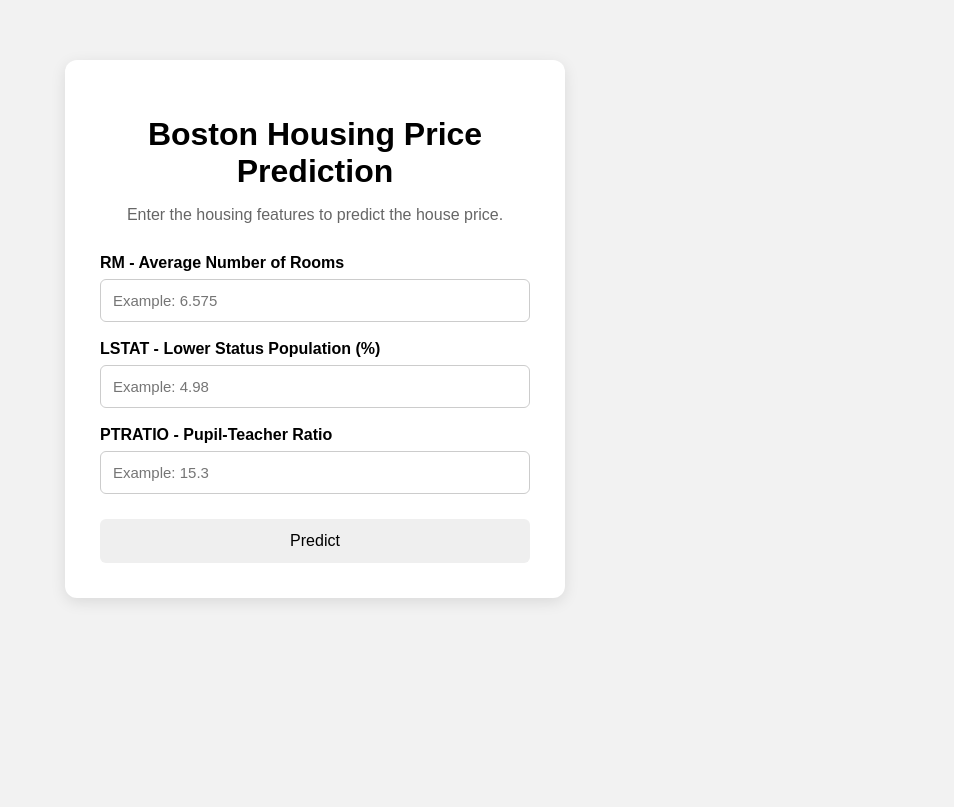
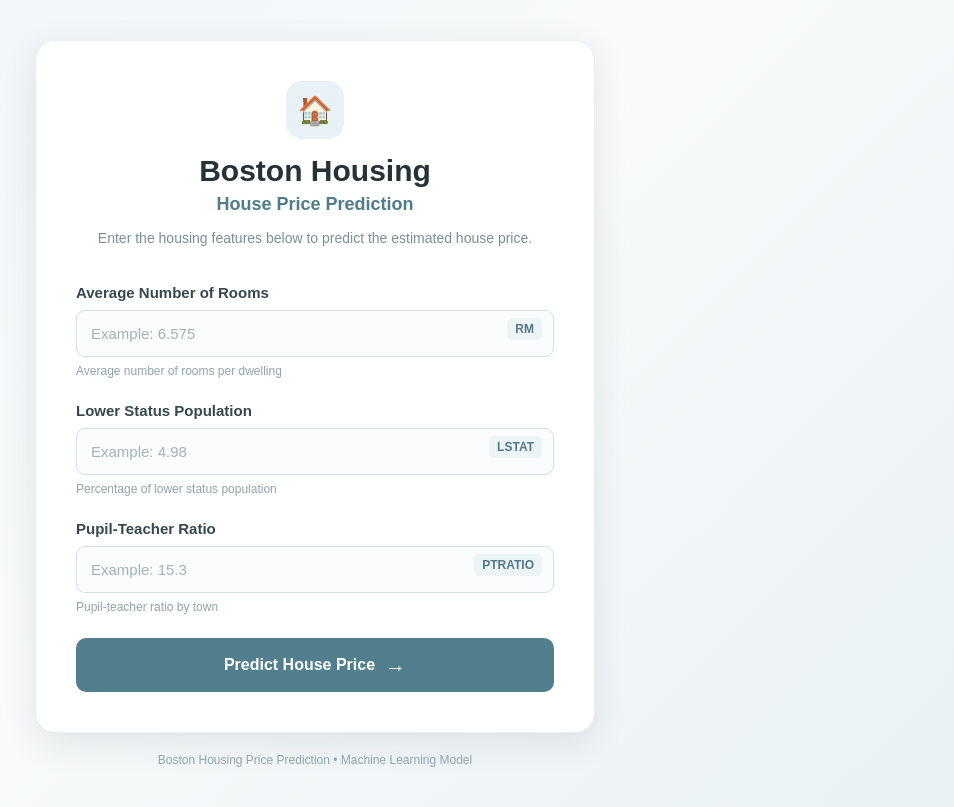
Before and after one commit to MennatAllahNasrAhmed/Boston-Housing-Price-Prediction-using-Flask, a Flask app: page / in a window 1280 px wide. Shown: the whole page, without its empty margins (325-1279 px from the left). Before the commit the page ends 602 px from the top, so only its background shows below. Run offline with Flask 3, Linux system fonts and the light colour scheme; parts of the project's set-up code (start-up, migrations or seed data) failed here and were passed over.

Commit message:
Improve web interface design

```diff
--- a/static/style.css
+++ b/static/style.css
@@ -1,79 +1,419 @@
+
 * {
     box-sizing: border-box;
-}
-
-body {
-    font-family: Arial, sans-serif;
-    background-color: #f2f2f2;
     margin: 0;
     padding: 0;
 }
 
-.container {
-    width: 500px;
-    max-width: 90%;
-    margin: 60px auto;
-    background: white;
-    padding: 35px;
-    border-radius: 12px;
-    box-shadow: 0 4px 15px rgba(0, 0, 0, 0.1);
+
+body {
+    font-family: Arial, sans-serif;
+
+    background:
+        linear-gradient(
+            135deg,
+            #eef4f7 0%,
+            #f8fafb 50%,
+            #e9f1f4 100%
+        );
+
+    min-height: 100vh;
+
+    color: #263238;
 }
 
-h1 {
-    text-align: center;
-    margin-bottom: 10px;
+
+.page {
+    min-height: 100vh;
+
+    display: flex;
+    flex-direction: column;
+
+    justify-content: center;
+    align-items: center;
+
+    padding: 40px 20px;
 }
 
+
+.container {
+    width: 560px;
+    max-width: 100%;
+
+    background: #ffffff;
+
+    padding: 40px;
+
+    border-radius: 20px;
+
+    box-shadow:
+        0 10px 35px rgba(38, 50, 56, 0.10);
+
+    border: 1px solid rgba(120, 144, 156, 0.15);
+}
+
+
+/* Header */
+
+.header {
+    text-align: center;
+
+    margin-bottom: 35px;
+}
+
+
+.icon {
+    width: 58px;
+    height: 58px;
+
+    margin: 0 auto 15px;
+
+    display: flex;
+    align-items: center;
+    justify-content: center;
+
+    background: #e8f1f5;
+
+    border-radius: 16px;
+
+    font-size: 28px;
+}
+
+
+h1 {
+    font-size: 30px;
+
+    color: #263238;
+
+    margin-bottom: 6px;
+}
+
+
+.subtitle {
+    color: #4f7c8c;
+
+    font-size: 18px;
+
+    font-weight: bold;
+
+    margin-bottom: 12px;
+}
+
+
 .description {
-    text-align: center;
-    color: #666;
-    margin-bottom: 30px;
+    color: #78909c;
+
+    font-size: 14px;
+
+    line-height: 1.6;
 }
+
+
+/* Input Groups */
+
+.input-group {
+    position: relative;
+
+    margin-bottom: 24px;
+}
+
 
 label {
     display: block;
-    margin-top: 18px;
-    margin-bottom: 7px;
+
+    font-size: 15px;
+
+    font-weight: bold;
+
+    color: #37474f;
+
+    margin-bottom: 9px;
+}
+
+
+.feature-name {
+    position: absolute;
+
+    right: 12px;
+    top: 34px;
+
+    background: #edf4f6;
+
+    color: #527886;
+
+    padding: 4px 8px;
+
+    border-radius: 5px;
+
+    font-size: 12px;
+
     font-weight: bold;
 }
 
+
 input {
     width: 100%;
-    padding: 12px;
-    border: 1px solid #ccc;
-    border-radius: 6px;
+
+    padding: 14px 55px 14px 14px;
+
+    border: 1px solid #d5e0e4;
+
+    border-radius: 9px;
+
+    background: #fafcfd;
+
+    color: #263238;
+
     font-size: 15px;
+
+    outline: none;
+
+    transition:
+        border-color 0.25s ease,
+        box-shadow 0.25s ease,
+        background 0.25s ease;
 }
+
+
+input::placeholder {
+    color: #a5b2b7;
+}
+
+
+input:hover {
+    border-color: #b7cbd2;
+}
+
+
+input:focus {
+    background: #ffffff;
+
+    border-color: #6f9cab;
+
+    box-shadow:
+        0 0 0 3px rgba(111, 156, 171, 0.12);
+}
+
+
+small {
+    display: block;
+
+    margin-top: 7px;
+
+    color: #90a4ae;
+
+    font-size: 12px;
+}
+
+
+/* Button */
 
 button {
     width: 100%;
-    margin-top: 25px;
-    padding: 13px;
+
+    margin-top: 8px;
+
+    padding: 15px 18px;
+
     border: none;
-    border-radius: 6px;
+
+    border-radius: 10px;
+
+    background: #527f8e;
+
+    color: white;
+
     font-size: 16px;
+
+    font-weight: bold;
+
     cursor: pointer;
+
+    display: flex;
+
+    align-items: center;
+
+    justify-content: center;
+
+    gap: 10px;
+
+    transition:
+        background 0.25s ease,
+        transform 0.2s ease,
+        box-shadow 0.25s ease;
 }
 
-.result {
-    margin-top: 25px;
-    padding: 20px;
-    text-align: center;
-    border-radius: 8px;
-    background-color: #f5f5f5;
+
+button:hover {
+    background: #426d7b;
+
+    transform: translateY(-2px);
+
+    box-shadow:
+        0 7px 18px rgba(66, 109, 123, 0.20);
 }
 
-.result h2 {
-    margin-bottom: 10px;
+
+button:active {
+    transform: translateY(0);
 }
 
-.result p {
-    font-size: 24px;
+
+.arrow {
+    font-size: 21px;
+
+    transition: transform 0.2s ease;
+}
+
+
+button:hover .arrow {
+    transform: translateX(4px);
+}
+
+
+/* Result */
+
+.result {
+    margin-top: 28px;
+
+    padding: 20px;
+
+    border-radius: 12px;
+
+    background: #f0f7f5;
+
+    border: 1px solid #d5e9e2;
+
+    display: flex;
+
+    align-items: center;
+
+    gap: 15px;
+
+    animation: appear 0.4s ease;
+}
+
+
+.result-icon {
+    width: 42px;
+    height: 42px;
+
+    flex-shrink: 0;
+
+    display: flex;
+
+    align-items: center;
+    justify-content: center;
+
+    border-radius: 50%;
+
+    background: #dceee7;
+
+    color: #4f806e;
+
+    font-size: 22px;
+
     font-weight: bold;
 }
 
+
+.result-title {
+    color: #607d73;
+
+    font-size: 13px;
+
+    margin-bottom: 4px;
+}
+
+
+.price {
+    color: #365f52;
+
+    font-size: 25px;
+
+    font-weight: bold;
+}
+
+
+/* Error */
+
 .error {
+    margin-top: 22px;
+
+    padding: 15px;
+
+    border-radius: 10px;
+
+    background: #fff5f3;
+
+    border: 1px solid #f0d8d3;
+
+    color: #9a6259;
+
+    animation: appear 0.4s ease;
+}
+
+
+.error strong {
+    font-size: 14px;
+}
+
+
+.error p {
+    margin-top: 5px;
+
+    font-size: 13px;
+}
+
+
+/* Footer */
+
+.footer {
     margin-top: 20px;
-    padding: 15px;
+
+    color: #90a4ae;
+
+    font-size: 12px;
+
     text-align: center;
 }
+
+
+/* Animation */
+
+@keyframes appear {
+
+    from {
+        opacity: 0;
+        transform: translateY(8px);
+    }
+
+    to {
+        opacity: 1;
+        transform: translateY(0);
+    }
+
+}
+
+
+/* Responsive */
+
+@media (max-width: 600px) {
+
+    .page {
+        padding: 25px 15px;
+    }
+
+    .container {
+        padding: 28px 22px;
+    }
+
+    h1 {
+        font-size: 25px;
+    }
+
+    .subtitle {
+        font-size: 16px;
+    }
+
+}
--- a/templates/index.html
+++ b/templates/index.html
@@ -1,34 +1,48 @@
+
 <!DOCTYPE html>
 <html lang="en">
 
 <head>
-
     <meta charset="UTF-8">
-
     <meta name="viewport" content="width=device-width, initial-scale=1.0">
 
     <title>Boston Housing Price Prediction</title>
 
     <link rel="stylesheet"
           href="{{ url_for('static', filename='style.css') }}">
-
 </head>
 
 <body>
 
+    <div class="page">
+
         <div class="container">
 
-        <h1>Boston Housing Price Prediction</h1>
+            <div class="header">
+                <div class="icon">🏠</div>
+
+                <h1>Boston Housing</h1>
+
+                <p class="subtitle">
+                    House Price Prediction
+                </p>
 
                 <p class="description">
-            Enter the housing features to predict the house price.
+                    Enter the housing features below to predict
+                    the estimated house price.
                 </p>
+            </div>
+
 
             <form action="/predict" method="POST">
 
+                <div class="input-group">
+
                     <label for="RM">
-                RM - Average Number of Rooms
+                        Average Number of Rooms
                     </label>
+
+                    <span class="feature-name">RM</span>
 
                     <input
                         type="number"
@@ -39,10 +53,20 @@
                         required
                     >
 
+                    <small>
+                        Average number of rooms per dwelling
+                    </small>
+
+                </div>
+
+
+                <div class="input-group">
 
                     <label for="LSTAT">
-                LSTAT - Lower Status Population (%)
+                        Lower Status Population
                     </label>
+
+                    <span class="feature-name">LSTAT</span>
 
                     <input
                         type="number"
@@ -53,10 +77,20 @@
                         required
                     >
 
+                    <small>
+                        Percentage of lower status population
+                    </small>
+
+                </div>
+
+
+                <div class="input-group">
 
                     <label for="PTRATIO">
-                PTRATIO - Pupil-Teacher Ratio
+                        Pupil-Teacher Ratio
                     </label>
+
+                    <span class="feature-name">PTRATIO</span>
 
                     <input
                         type="number"
@@ -67,9 +101,16 @@
                         required
                     >
 
+                    <small>
+                        Pupil-teacher ratio by town
+                    </small>
+
+                </div>
+
 
                 <button type="submit">
-                Predict
+                    <span>Predict House Price</span>
+                    <span class="arrow">→</span>
                 </button>
 
             </form>
@@ -79,13 +120,19 @@
 
             <div class="result">
 
-            <h2>
-                Predicted House Price:
-            </h2>
+                <div class="result-icon">
+                    ✓
+                </div>
 
-            <p>
+                <div>
+                    <p class="result-title">
+                        Estimated House Price
+                    </p>
+
+                    <p class="price">
                         {{ prediction }}
                     </p>
+                </div>
 
             </div>
 
@@ -95,15 +142,20 @@
             {% if error is defined %}
 
             <div class="error">
-
+                <strong>⚠ Error</strong>
                 <p>{{ error }}</p>
-
             </div>
 
             {% endif %}
 
         </div>
 
+        <p class="footer">
+            Boston Housing Price Prediction • Machine Learning Model
+        </p>
+
+    </div>
+
 </body>
 
 </html>
```
Lines whose indentation alone changed are shown as unchanged.
